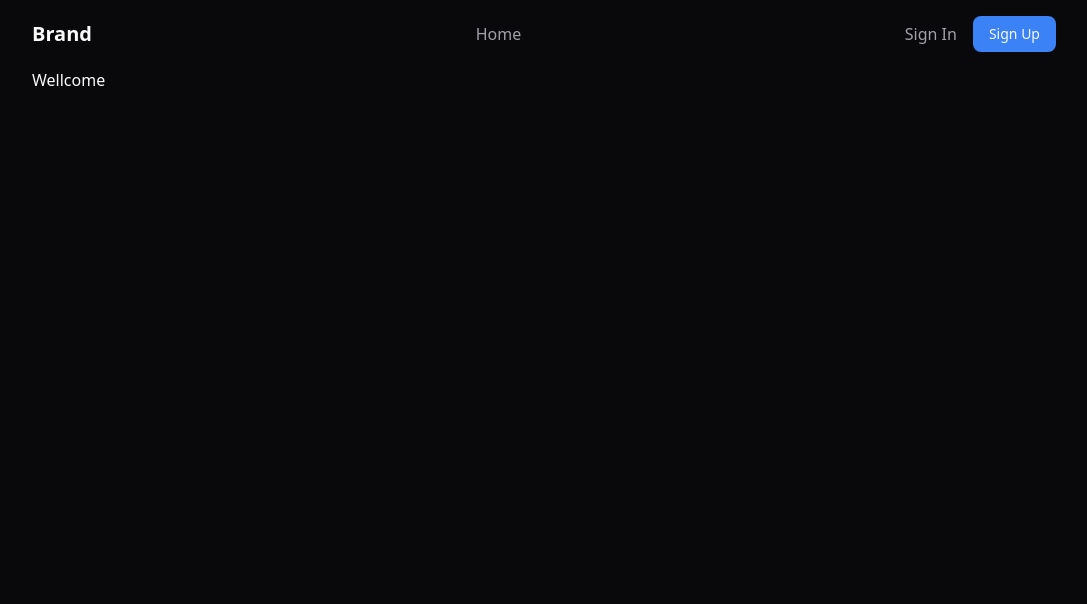
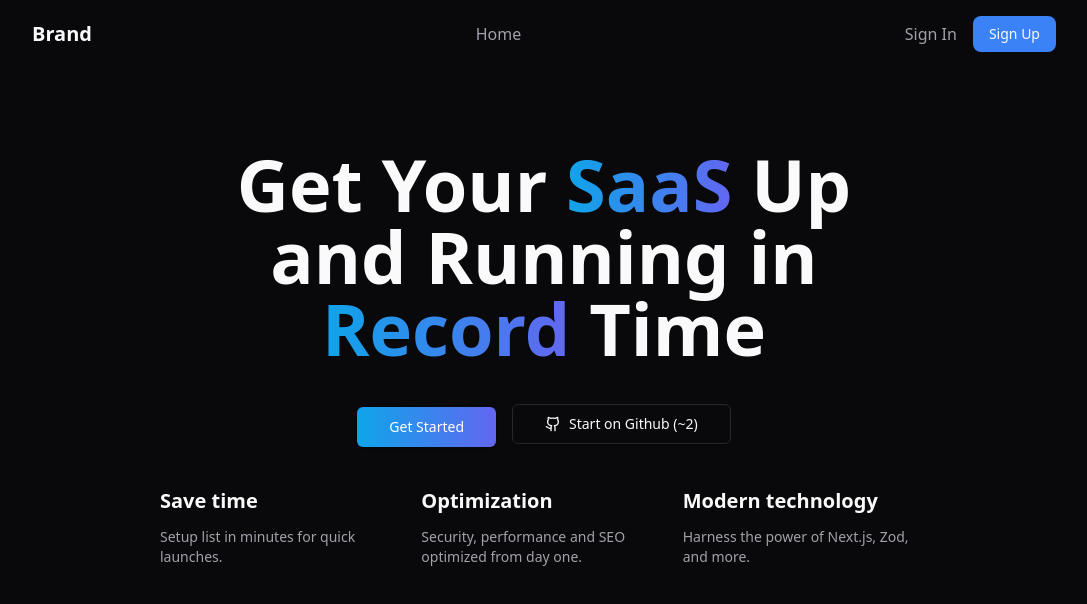
Before and after one commit to bannednull/next-started, a Next.js app: page / in a window 1280 px wide. Shown: the top 604 px of the page, without its empty margins (96-1183 px from the left). Built offline with nearby package versions, Linux system fonts and the light colour scheme; no server answers.

Commit message:
hero page

```diff
--- a/app/page.tsx
+++ b/app/page.tsx
@@ -1,3 +1,6 @@
+import { auth } from '@/auth';
+import { Button } from '@/components/ui/button';
+import { Github } from 'lucide-react';
 import Link from 'next/link';
 
 const routes = [
@@ -7,12 +10,14 @@ const routes = [
   },
 ];
 
-export default function Home() {
+export default async function Home() {
+  const session = await auth();
+
   return (
     <>
       <header>
         <nav className="mx-auto flex max-w-screen-lg items-center justify-between gap-4 py-4 text-muted-foreground">
-          <h1 className="text-xl font-bold text-foreground">Brand</h1>
+          <p className="text-xl font-bold text-foreground">Brand</p>
           <ul className="mx-auto flex items-center gap-1">
             {routes.map(({ title, path }, index) => (
               <li key={index} className="hover:text-foreground">
@@ -20,6 +25,8 @@ export default function Home() {
               </li>
             ))}
           </ul>
+          {!session ? (
+            <>
               <Link href="/signin" className="hover:text-foreground">
                 Sign In
               </Link>
@@ -29,11 +36,59 @@ export default function Home() {
               >
                 Sign Up
               </Link>
+            </>
+          ) : (
+            <Link href="/dashboard" className="hover:text-foreground">
+              Dashboard
+            </Link>
+          )}
         </nav>
       </header>
 
       <main className="mx-auto max-w-screen-lg">
-        <p>Wellcome</p>
+        <div className="pb-5 pt-20">
+          <h1 className="mx-auto max-w-3xl text-center text-7xl font-extrabold">
+            Get Your{' '}
+            <span className="bg-gradient-to-r from-sky-500 to-indigo-500 bg-clip-text text-transparent">
+              SaaS
+            </span>{' '}
+            Up and Running in{' '}
+            <span className="bg-gradient-to-r from-sky-500 to-indigo-500 bg-clip-text text-transparent">
+              Record
+            </span>{' '}
+            Time
+          </h1>
+        </div>
+
+        <div className="space-x-4 py-5 text-center">
+          <Button className="bg-gradient-to-r from-sky-500 to-indigo-500 text-white" size="lg">
+            Get Started
+          </Button>
+          <Button size="lg" variant="outline">
+            <Github /> Start on Github (~2)
+          </Button>
+        </div>
+
+        <div className="mx-auto grid max-w-3xl grid-cols-3 gap-4">
+          <div className="py-5">
+            <p className="text-sm text-muted-foreground">
+              <strong className="mb-3 block text-xl text-foreground">Save time</strong> Setup list
+              in minutes for quick launches.
+            </p>
+          </div>
+          <div className="py-5">
+            <p className="text-sm text-muted-foreground">
+              <strong className="mb-3 block text-xl text-foreground">Optimization</strong> Security,
+              performance and SEO optimized from day one.
+            </p>
+          </div>
+          <div className="py-5">
+            <p className="text-sm text-muted-foreground">
+              <strong className="mb-3 block text-xl text-foreground">Modern technology</strong>
+              Harness the power of Next.js, Zod, and more.
+            </p>
+          </div>
+        </div>
       </main>
     </>
   );
```
Lines whose indentation alone changed are shown as unchanged.
